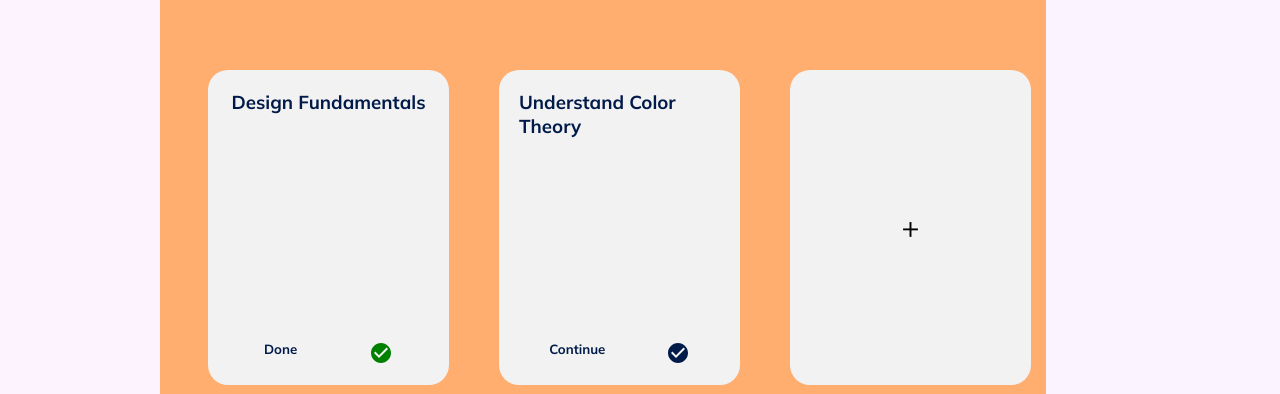
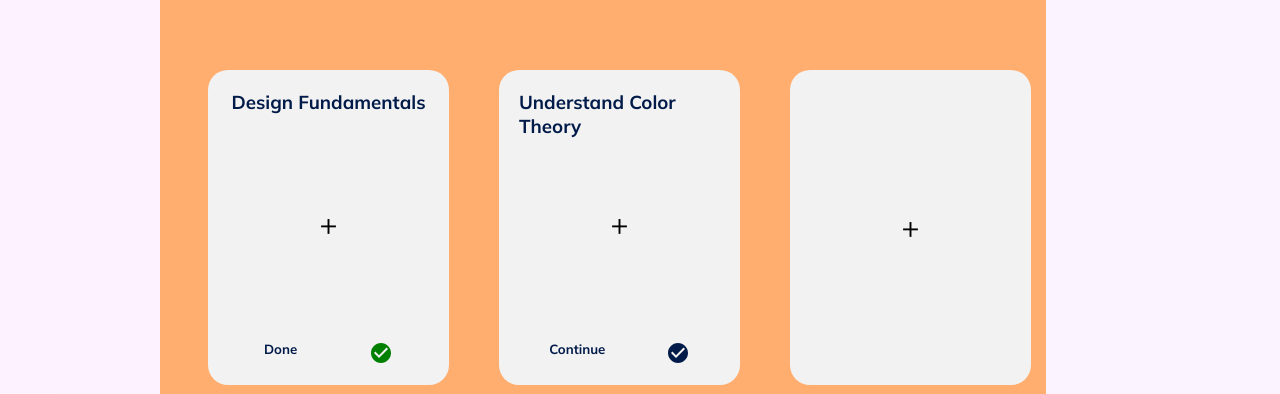
Before and after one commit to Saurav1905/Ivy-Frontend, a React (Create React App) app: page /track/browse/1 in a window 1280 px wide. Shown: the part 406-800 px from the top of the page. Built offline with nearby package versions, Linux system fonts and the light colour scheme.

Commit message:
Show__details

```diff
--- a/src/components/SwiperCard.jsx
+++ b/src/components/SwiperCard.jsx
@@ -1,5 +1,6 @@
 import React from "react";
 import CheckCircleIcon from "@material-ui/icons/CheckCircle";
+import { Link } from "react-router-dom";
 function renderBottom(props) {
   if (props.isCompleted) {
     return (
@@ -33,6 +34,19 @@ function SwiperCard(props) {
       >
         {renderBottom(props)}
       </div>
+      <span style={{ position: "absolute", bottom: "45%" }}>
+        <Link
+          to={`/track/browse/show/${props.id}`}
+          style={{
+            fontSize: 30,
+            cursor: "pointer",
+            textDecoration: "none",
+            color: "black",
+          }}
+        >
+          +
+        </Link>
+      </span>
     </>
   );
 }
--- a/src/components/Swipper.jsx
+++ b/src/components/Swipper.jsx
@@ -6,6 +6,7 @@ import SwiperCard from "./SwiperCard";
 function Swipper(props) {
   const [swiper, useSwiper] = useState([
     {
+      // single step
       taskid: 1,
       taskTitle: "Design Fundamentals",
       taskDescription:
@@ -30,6 +31,7 @@ function Swipper(props) {
         {swiper.map((object) => (
           <SwiperSlide
             style={{
+              position: "relative",
               justifyContent: "space-between",
               padding: 20,
             }}
@@ -38,6 +40,7 @@ function Swipper(props) {
             <SwiperCard
               taskTitle={object.taskTitle}
               isCompleted={object.isCompleted}
+              id={object.taskid}
             />
           </SwiperSlide>
         ))}
--- a/src/pages/Home.jsx
+++ b/src/pages/Home.jsx
@@ -15,7 +15,7 @@ function Home() {
       <NavBar />
       <div className="Home__content">
         <Switch>
-          <Route exact path="/track/mytrack/show/:id" component={ShowTask} />
+          <Route exact path="/track/browse/show/:id" component={ShowTask} />
           <Route
             exact
             path="/track/mytrack/create/:id"
```
